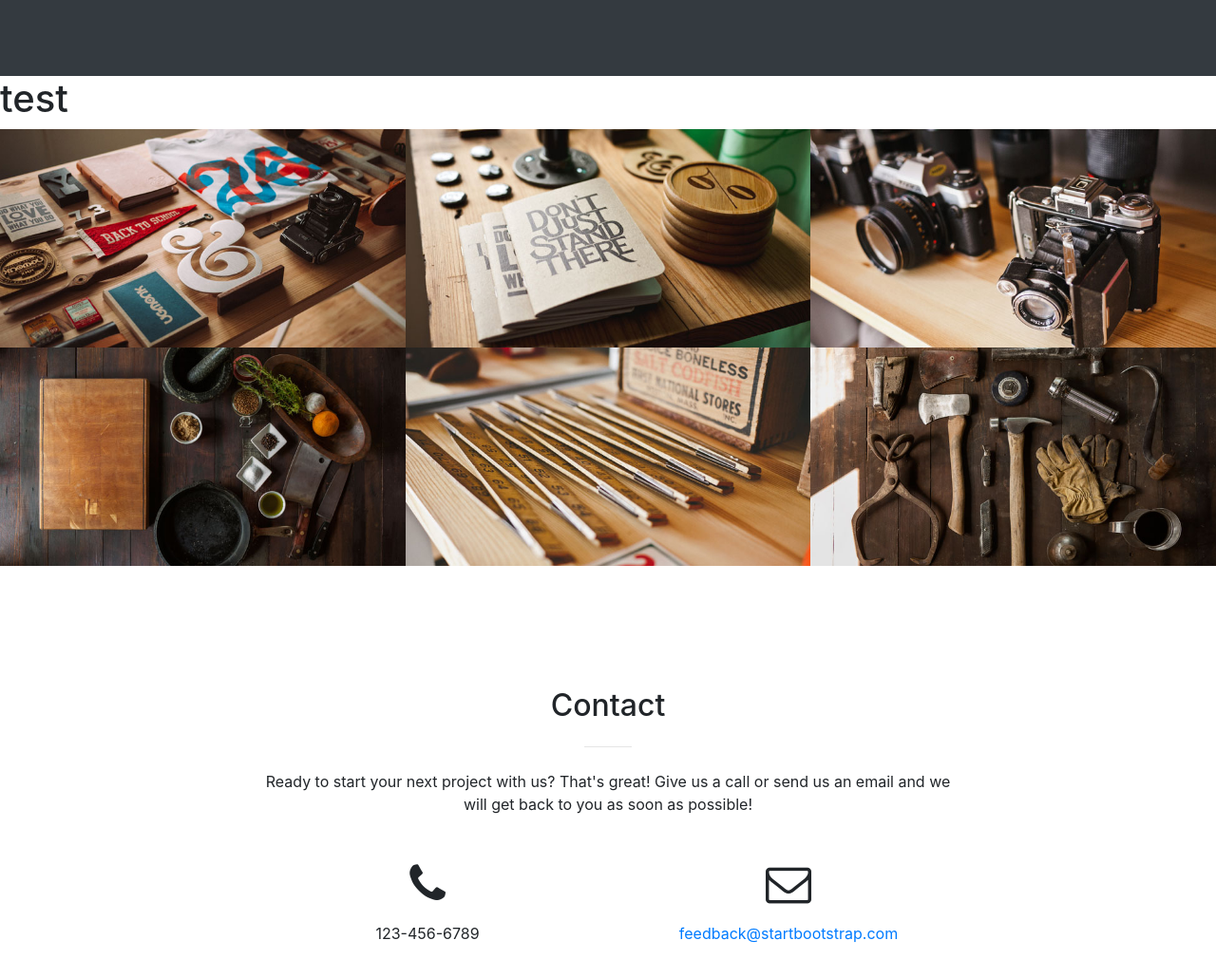
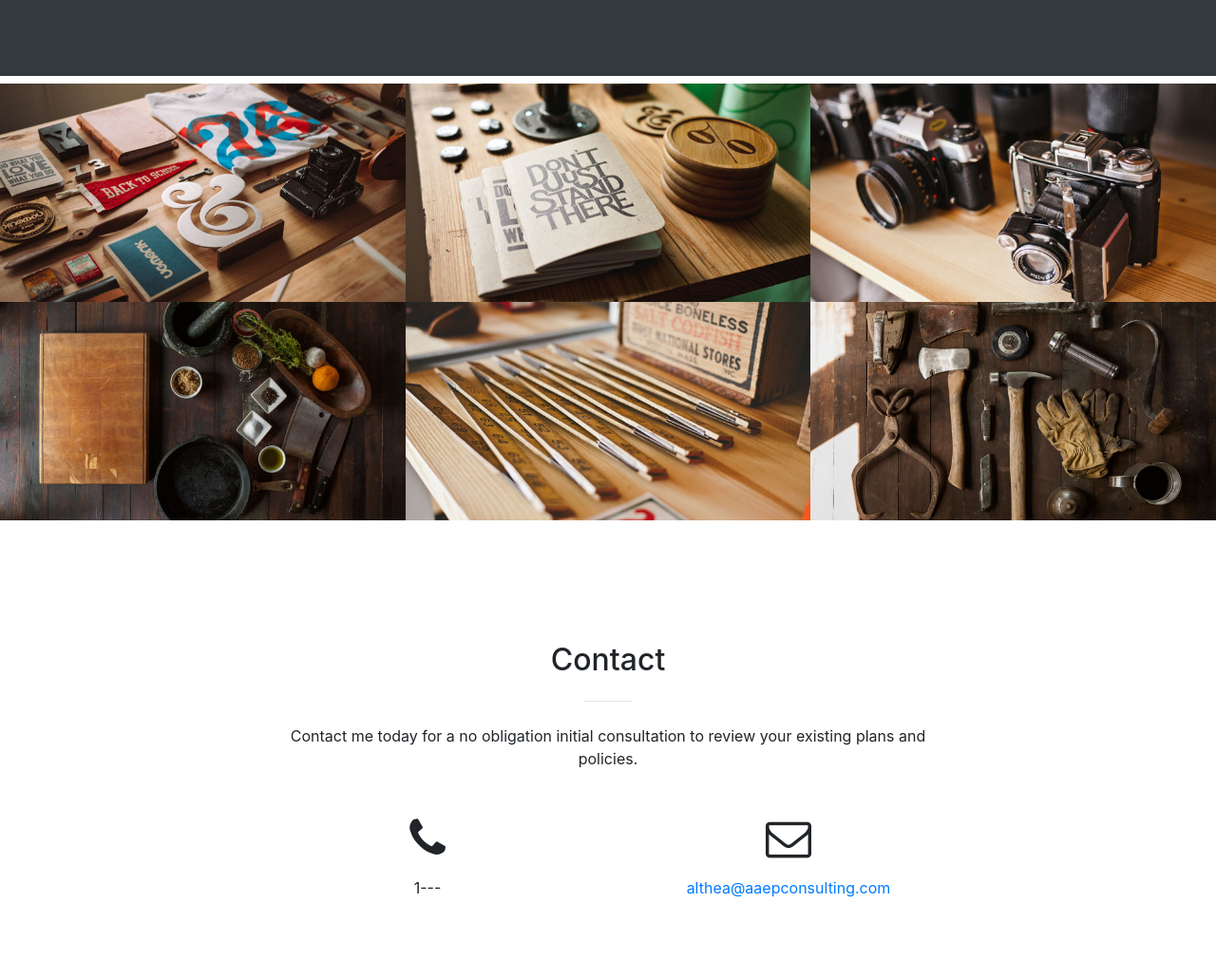
Before and after one commit to Seasonings/Seasonings.github.io, a website with bundled scripts: page index.html in a window 1280 px wide. Shown: the part 2946-3976 px from the top of the page at 95% size. Built offline with nearby package versions, Linux system fonts and the light colour scheme.

Commit message:
Contacts changed

```diff
--- a/index.html
+++ b/index.html
@@ -159,7 +159,7 @@
 
     <section class="p-0" id="portfolio">
       <div class="container-fluid p-0">
-        <h1>test</h1>
+        <h1></h1>
         <div class="row no-gutters popup-gallery">
           <div class="col-lg-4 col-sm-6">
             <a class="portfolio-box" href="img/portfolio/fullsize/1.jpg">
@@ -261,18 +261,18 @@
           <div class="col-lg-8 mx-auto text-center">
             <h2 class="section-heading">Contact</h2>
             <hr class="my-4">
-            <p class="mb-5">Ready to start your next project with us? That's great! Give us a call or send us an email and we will get back to you as soon as possible!</p>
+            <p class="mb-5">Contact me today for a no obligation initial consultation to review your existing plans and policies.</p>
           </div>
         </div>
         <div class="row">
           <div class="col-lg-4 ml-auto text-center">
             <i class="fa fa-phone fa-3x mb-3 sr-contact"></i>
-            <p>123-456-6789</p>
+            <p>1---</p>
           </div>
           <div class="col-lg-4 mr-auto text-center">
             <i class="fa fa-envelope-o fa-3x mb-3 sr-contact"></i>
             <p>
-              <a href="mailto:your-email@your-domain.com">feedback@startbootstrap.com</a>
+              <a href="mailto:althea@aaepconsulting.com">althea@aaepconsulting.com</a>
             </p>
           </div>
         </div>
```
